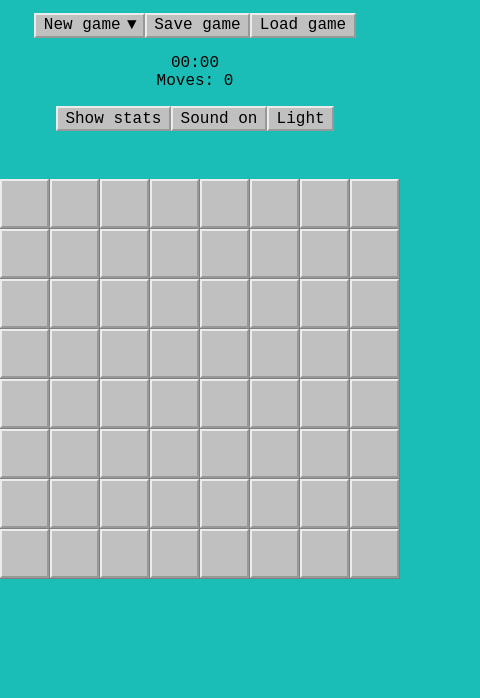
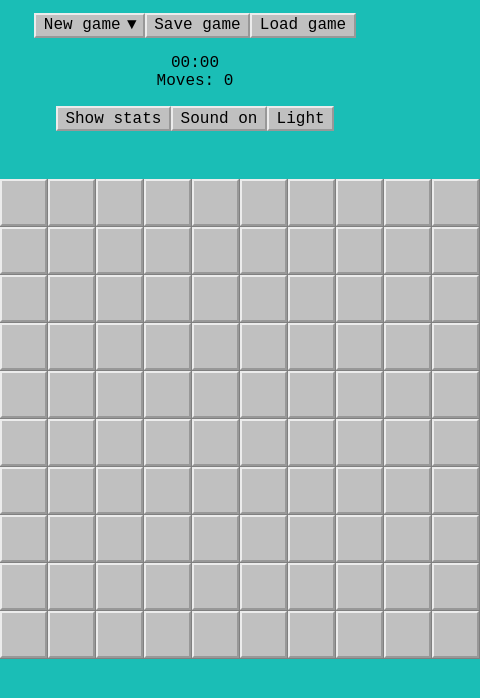
Before and after one commit to lobovskiy/minesweeper, a website built with webpack: page minesweeper/src/index.html in a window 390 px wide. Shown: the part 72-770 px from the top of the page, 480 px wide, since content can reach past the window. Built offline with nearby package versions, Linux system fonts and the light colour scheme.

Commit message:
refactor: add document title, increase size of beginner field

```diff
--- a/minesweeper/src/constants/index.js
+++ b/minesweeper/src/constants/index.js
@@ -6,8 +6,8 @@ const DIFFICULTIES = {
 
 const MINEFIELD_SETTINGS_BY_DIFFICULTY = {
   [DIFFICULTIES.beginner]: {
-    width: 8,
-    height: 8,
+    width: 10,
+    height: 10,
     minesAmount: 10,
   },
   [DIFFICULTIES.intermediate]: {
--- a/minesweeper/src/index.html
+++ b/minesweeper/src/index.html
@@ -4,7 +4,7 @@
     <meta charset="UTF-8" />
     <meta http-equiv="X-UA-Compatible" content="IE=edge" />
     <meta name="viewport" content="width=device-width, initial-scale=1.0" />
-    <title>Document</title>
+    <title>Minesweeper</title>
   </head>
 
   <body></body>
--- a/minesweeper/src/view/minefiled/style.scss
+++ b/minesweeper/src/view/minefiled/style.scss
@@ -10,12 +10,12 @@
   &__cell {
     $cell: &;
 
-    width: 80px;
-    height: 80px;
+    width: 68px;
+    height: 68px;
 
     @media (max-width: 46em) {
-      width: 50px;
-      height: 50px;
+      width: 48px;
+      height: 48px;
     }
   }
 
```
